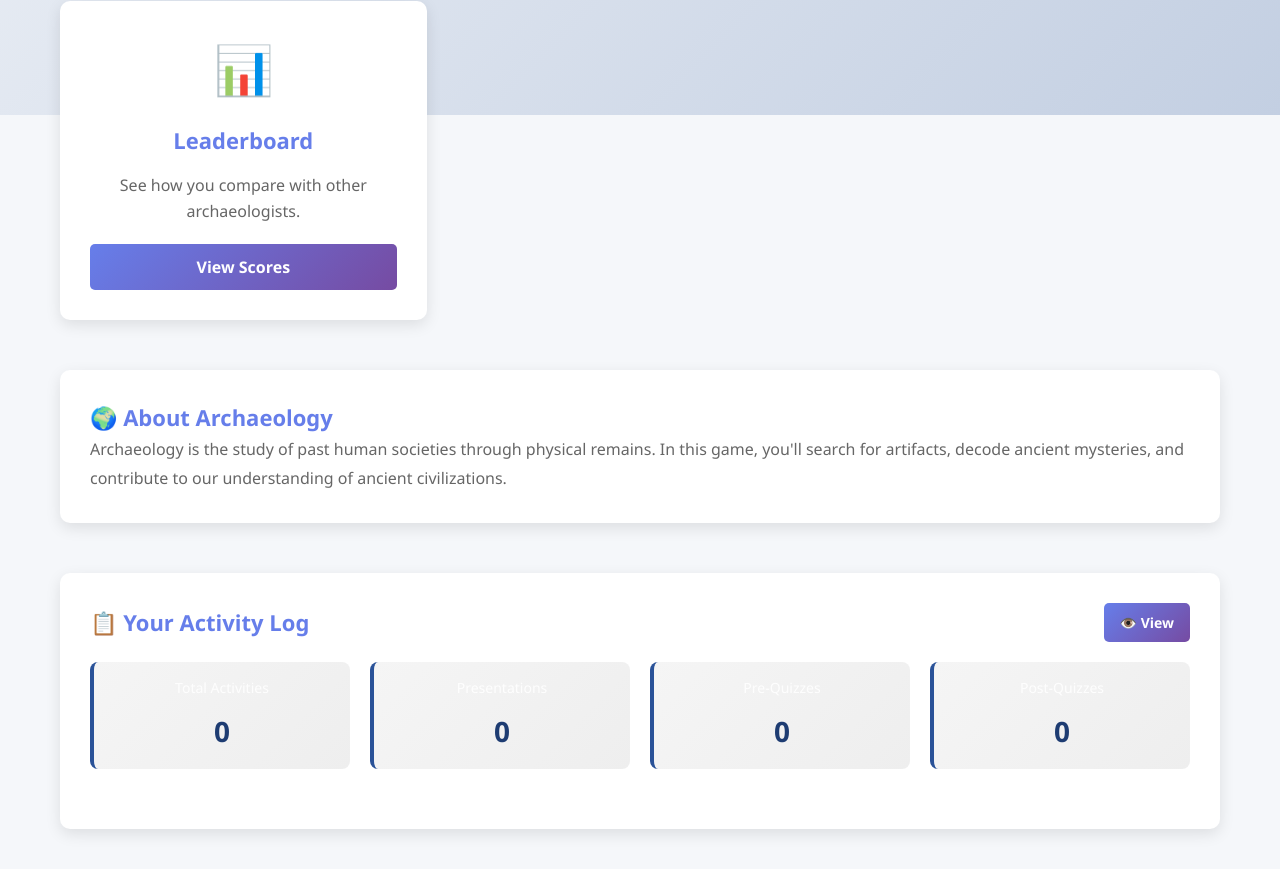
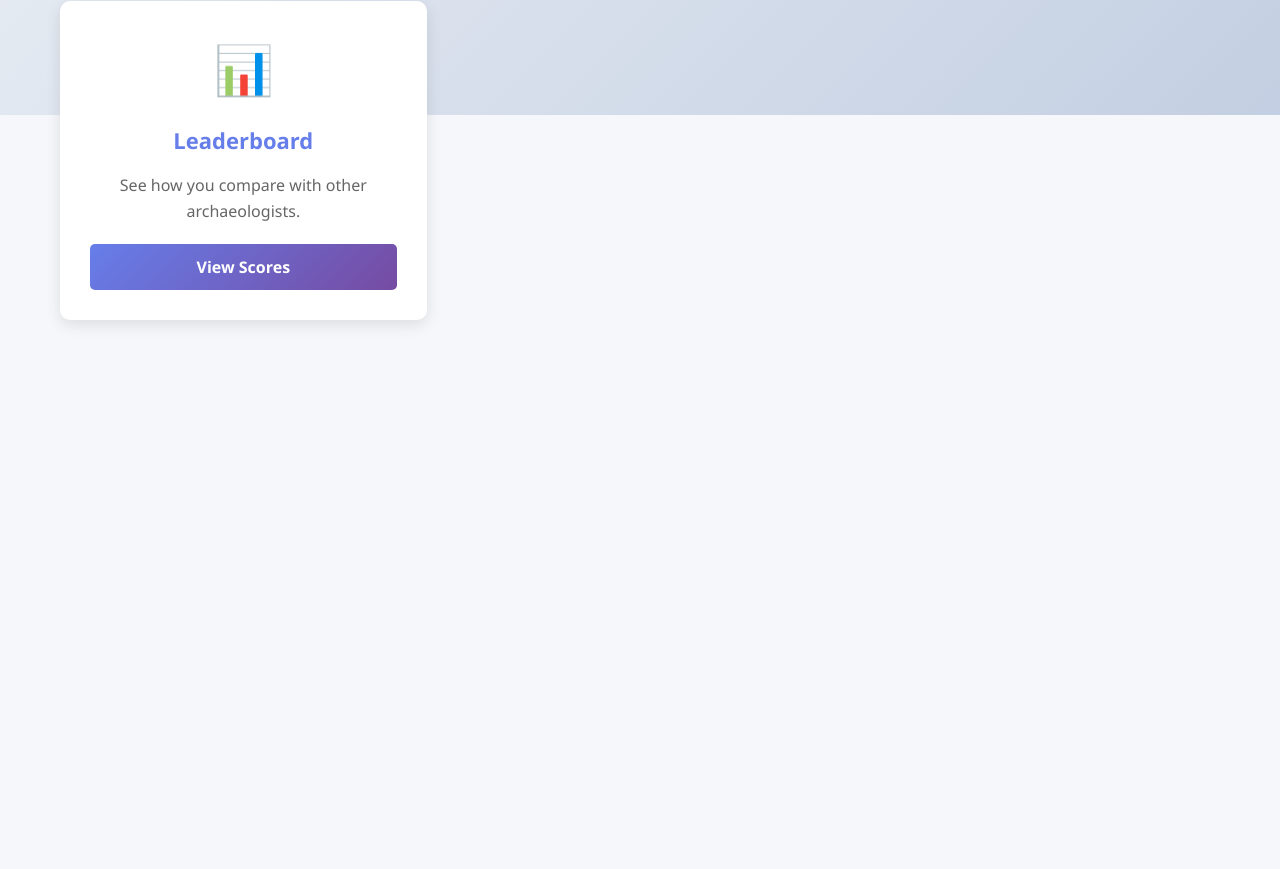
Before and after one commit to jrramp/arecheoedu, a React (Vite) app: page /#/dashboard in a window 1280 px wide. Shown: the part 685-1554 px from the top of the page. After the commit the page ends 1095 px from the top, so only its background shows below. Built offline with nearby package versions, Linux system fonts and the light colour scheme; sample sign-in values are in the browser's storage.

Commit message:
removal of unnecesary areas in the dashboard

```diff
--- a/src/pages/Dashboard.tsx
+++ b/src/pages/Dashboard.tsx
@@ -108,17 +108,8 @@ const Dashboard: React.FC = () => {
           </div>
         </div>
 
-        <div className="info-section">
-          <h3>🌍 About Archaeology</h3>
-          <p>
-            Archaeology is the study of past human societies through physical remains.
-            In this game, you'll search for artifacts, decode ancient mysteries, and
-            contribute to our understanding of ancient civilizations.
-          </p>
-        </div>
-
         {/* Activity Log Section */}
-        <div className="activity-section">
+        <div className="activity-section" style={{display: 'none'}}>
           <div className="activity-header">
             <h3>📋 Your Activity Log</h3>
             <button className="view-log-btn" onClick={() => setShowActivityLog(!showActivityLog)}>
--- a/src/styles/Dashboard.css
+++ b/src/styles/Dashboard.css
@@ -139,208 +139,7 @@
   box-shadow: 0 5px 15px rgba(102, 126, 234, 0.4);
 }
 
-.info-section {
-  background: white;
-  padding: 30px;
-  border-radius: 10px;
-  box-shadow: 0 5px 15px rgba(0, 0, 0, 0.1);
-  color: #333;
-}
-
-.info-section h3 {
-  color: #667eea;
-  font-size: 22px;
-  margin-top: 0;
-}
-
-.info-section p {
-  line-height: 1.8;
-  color: #666;
-}
-
-/* Activity Tracking Section */
-.activity-section {
-  background: white;
-  padding: 30px;
-  border-radius: 10px;
-  box-shadow: 0 5px 15px rgba(0, 0, 0, 0.1);
-  margin-top: 50px;
-}
-
-.activity-header {
-  display: flex;
-  justify-content: space-between;
-  align-items: center;
-  margin-bottom: 20px;
-}
-
-.activity-header h3 {
-  color: #667eea;
-  font-size: 22px;
-  margin: 0;
-}
-
-.activity-stats {
-  display: grid;
-  grid-template-columns: repeat(auto-fit, minmax(200px, 1fr));
-  gap: 20px;
-  margin-bottom: 30px;
-}
-
-.stat-box {
-  background: linear-gradient(135deg, #667eea 0%, #764ba2 100%);
-  padding: 20px;
-  border-radius: 8px;
-  color: white;
-  text-align: center;
-}
-
-.stat-box h4 {
-  margin: 0 0 10px 0;
-  font-size: 14px;
-  opacity: 0.9;
-  font-weight: 500;
-}
-
-.stat-box .stat-value {
-  font-size: 28px;
-  font-weight: bold;
-  margin: 0;
-}
-
-.view-log-btn,
-.export-btn {
-  padding: 10px 16px;
-  background: linear-gradient(135deg, #667eea 0%, #764ba2 100%);
-  color: white;
-  border: none;
-  border-radius: 5px;
-  cursor: pointer;
-  font-weight: 600;
-  transition: transform 0.2s, box-shadow 0.2s;
-  font-size: 14px;
-}
-
-.view-log-btn:hover,
-.export-btn:hover {
-  transform: translateY(-2px);
-  box-shadow: 0 5px 15px rgba(102, 126, 234, 0.4);
-}
-
-.export-btn {
-  margin-left: 10px;
-}
-
-.activity-log-container {
-  margin-top: 30px;
-  display: none;
-  animation: slideDown 0.3s ease-in-out;
-}
-
-.activity-log-container.show {
-  display: block;
-}
-
-@keyframes slideDown {
-  from {
-    opacity: 0;
-    transform: translateY(-10px);
-  }
-  to {
-    opacity: 1;
-    transform: translateY(0);
-  }
-}
-
-.activity-log-header {
-  display: flex;
-  justify-content: space-between;
-  align-items: center;
-  margin-bottom: 20px;
-  padding-bottom: 10px;
-  border-bottom: 2px solid #667eea;
-}
-
-.activity-log-header h4 {
-  color: #333;
-  margin: 0;
-  font-size: 18px;
-}
-
-.close-log-btn {
-  padding: 6px 12px;
-  background: #f0f0f0;
-  color: #333;
-  border: none;
-  border-radius: 4px;
-  cursor: pointer;
-  font-size: 12px;
-  transition: background 0.2s;
-}
-
-.close-log-btn:hover {
-  background: #e0e0e0;
-}
-
-.activity-log-list {
-  max-height: 500px;
-  overflow-y: auto;
-  border: 1px solid #e0e0e0;
-  border-radius: 8px;
-}
-
-.activity-log-item {
-  display: flex;
-  align-items: center;
-  padding: 15px;
-  border-bottom: 1px solid #f0f0f0;
-  transition: background 0.2s;
-}
-
-.activity-log-item:last-child {
-  border-bottom: none;
-}
-
-.activity-log-item:hover {
-  background: #f9f9f9;
-}
-
-.activity-icon {
-  font-size: 20px;
-  margin-right: 15px;
-  min-width: 30px;
-  text-align: center;
-}
-
-.activity-details {
-  flex: 1;
-}
-
-.activity-name {
-  font-weight: 600;
-  color: #333;
-  margin: 0;
-  font-size: 15px;
-}
-
-.activity-presentation {
-  color: #667eea;
-  margin: 3px 0 0 0;
-  font-size: 13px;
-}
-
-.activity-timestamp {
-  color: #999;
-  font-size: 12px;
-  margin: 3px 0 0 0;
-}
-
-.no-activity {
-  text-align: center;
-  padding: 40px 20px;
-  color: #999;
-  font-style: italic;
-}
+/* Activity Tracking Section - Removed */
 
 @media (max-width: 768px) {
   .nav-content {
```
